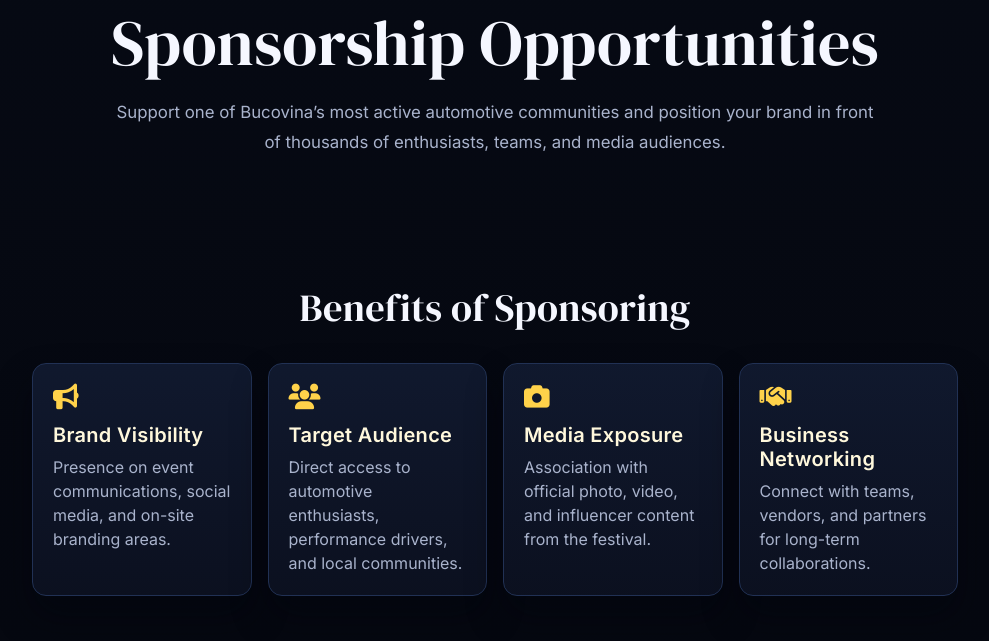
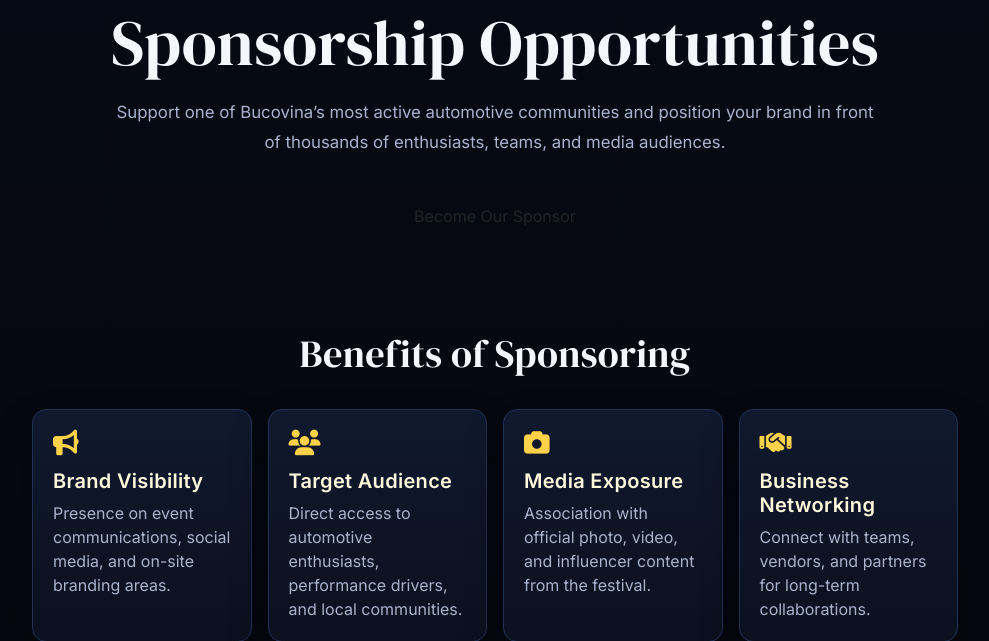
Before and after one commit to adynetro/bacmotorfest, a Django app: page /sponsorship/ in a window 1280 px wide. Shown: the part 600-1241 px from the top of the page, without its empty margins (145-1134 px from the left). Run offline with Django 5.2, Linux system fonts and the light colour scheme; data that the repository does not hold is empty.

Commit message:
Add Become Our Sponsor CTA to contact
Co-authored-by: Copilot <223556219+Copilot@users.noreply.github.com>

```diff
--- a/core/templates/sponsorship.html
+++ b/core/templates/sponsorship.html
@@ -57,6 +57,9 @@
             Support one of Bucovina’s most active automotive communities and position your brand
             in front of thousands of enthusiasts, teams, and media audiences.
         </p>
+        <a href="{% url 'core:contact' %}" class="btn btn-brand mt-2">
+            Become Our Sponsor
+        </a>
     </div>
 </div>
 
```
